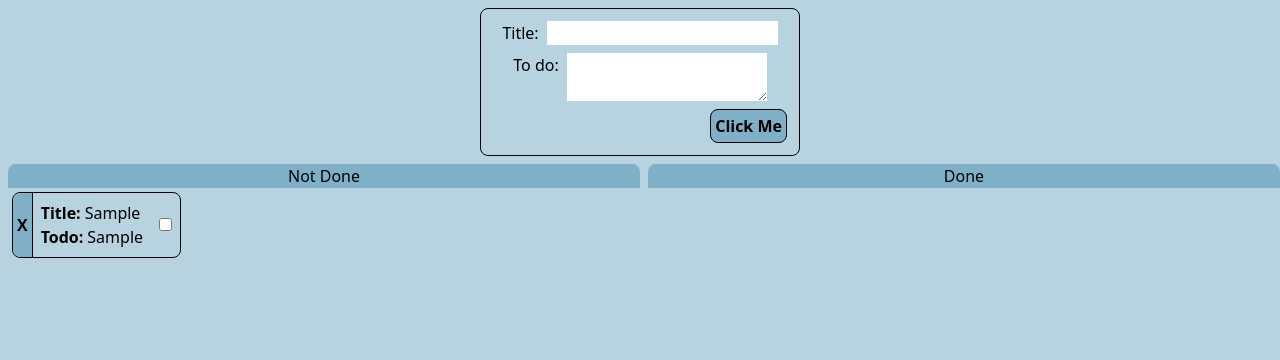
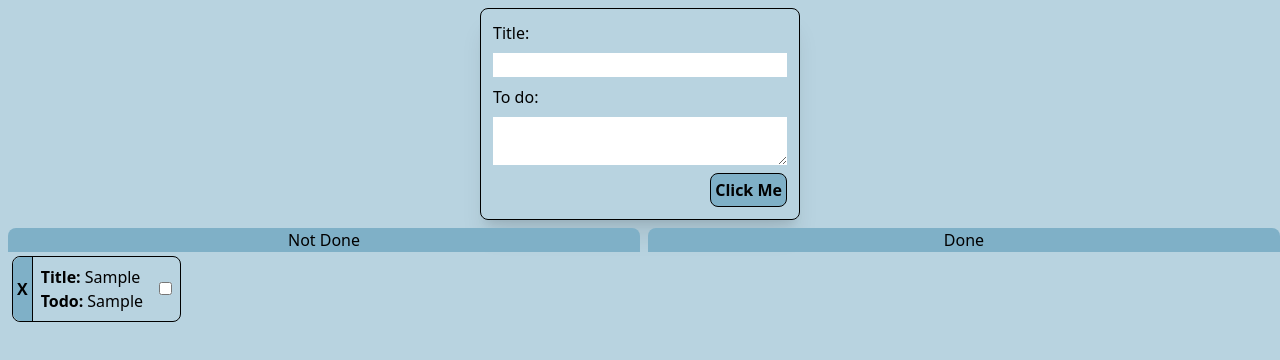
Before and after one commit to Axel-Segovia19/vue_todo_list, a Vue app: page / in a window 1280 px wide. Both pictures are taken after typing "Sample", "Sample" into the empty fields and a click on the button "Click Me". Shown: the top 360 px of the page. Built offline with nearby package versions, Linux system fonts and the light colour scheme.

Commit message:
moved list into a reusable component for this todo list. this way html isnt repeated for the same styled list

```diff
--- a/src/components/TodoList.vue
+++ b/src/components/TodoList.vue
@@ -1,63 +1,22 @@
 <template>
-  <div class="border rounded-lg w-1/4 m-auto mt-2">
+  <div class="border rounded-lg w-1/4 m-auto mt-2 shadow-xl">
     <form class="flex flex-col gap-2 p-3 items-center ">
-      <div class="flex gap-2">
-      <label for="title">Title:</label>
-    <input class="grow" v-model="listItem.title" id="title"/>
-      </div>
-      <div class="flex gap-2" >
-    <label for="todo">To do: </label>
-    <textarea class="" v-model="listItem.todo" id="todo"/>
-      </div>
+      <label for="title" class="self-start">Title:</label>
+    <input class="w-full" v-model="listItem.title" id="title"/>
+    <label for="todo" class="self-start">To do: </label>
+    <textarea class="w-full" v-model="listItem.todo" id="todo"/>
       <button class="bg-cyan-500 text-white p-1 self-end border rounded-lg font-bold" @click.prevent="addToList">Click Me</button>
     </form>
   </div>
 
-
-
 <div class="flex">
-
     <div class="w-full m-2">
       <h1 class="bg-cyan-500 text-center rounded-t-lg">Not Done</h1>
-    <div v-for="(item, index) in notDoneTodos" :key="item.id" class="flex flex-row border rounded-lg inline float-left m-1">
-      <button class="p-1 border-r bg-cyan-500 rounded-l-lg font-semibold" @click.prevent="remove(index)">X</button>
-      <ul class="p-2">
-      <li class="flex flex-col">
-        <div class="flex gap-1">
-        <label for="title-li" class="font-bold">Title:</label>
-         <p id="title-li">{{item.title}} </p>
-        </div>
-        <div class="flex gap-1">
-         <label for="todo-li" class="font-bold">Todo:</label>
-        <p id="todo-li" >{{item.todo}}</p>
-        </div>
-        </li>
-      </ul>
-      <div class="p-2 self-center">
-            <input type="checkbox" v-model="item.done"/>
-        </div>
-    </div>
+    <v-list :listArray="notDoneTodos" @remove-in="remove(index)"/>
     </div>
     <div class="w-full mt-2">
       <h1 class="bg-cyan-500 text-center rounded-t-lg">Done</h1>
-    <div v-for="(item, index) in doneTodos" :key="item.id" class="flex flex-row w-fit border rounded-lg inline float-left m-1">
-      <button class="p-1 border-r bg-cyan-500 rounded-l-lg" @click.prevent="remove(index)">X</button>
-      <ul class="p-2">
-      <li class="flex flex-col">
-        <div class="flex gap-1">
-        <label for="title-li" class="font-bold">Title:</label>
-         <p id="title-li">{{item.title}} </p>
-        </div>
-        <div class="flex gap-1">
-         <label for="todo-li" class="font-bold">Todo:</label>
-        <p id="todo-li" >{{item.todo}}</p>
-        </div>
-        </li>
-      </ul>
-      <div class="p-2 self-center">
-            <input type="checkbox" v-model="item.done"/>
-        </div>
-    </div>
+    <v-list :listArray="doneTodos" @remove-in="remove(index)"/>
     </div>
 
 </div>
@@ -67,7 +26,12 @@
 
 
 <script>
+import vList from './reusableComponents/vList.vue'
+
 export default {
+  components:{
+    'v-list' : vList
+  },
   name: 'TodoList',
   data(){
     return {
--- /dev/null
+++ b/src/components/reusableComponents/vList.vue
@@ -0,0 +1,35 @@
+<template>
+  <div v-for="(item, index) in listArray" :key="item.id" class="flex flex-row border rounded-lg m-1 float-left">
+      <button class="p-1 border-r bg-cyan-500 rounded-l-lg font-semibold" @click="$emit('removeIn',index)">X</button>
+      <ul class="p-2 w-fit">
+      <li class="flex flex-col">
+        <div class="flex gap-1">
+        <label for="title-li" class="font-bold">Title:</label>
+         <p id="title-li">{{item.title}} </p>
+        </div>
+        <div class="flex gap-1">
+         <label for="todo-li" class="font-bold">Todo:</label>
+        <p id="todo-li" >{{item.todo}}</p>
+        </div>
+        </li>
+      </ul>
+      <div class="p-2 self-center">
+            <input type="checkbox" v-model="item.done"/>
+        </div>
+    </div>
+</template>
+
+
+<script>
+export default {
+  emits:['removeIn'],
+  name: 'vList',
+  props:{
+    listArray :{
+      type: Array,
+      required: true
+    }
+  }
+
+}
+</script>
```
